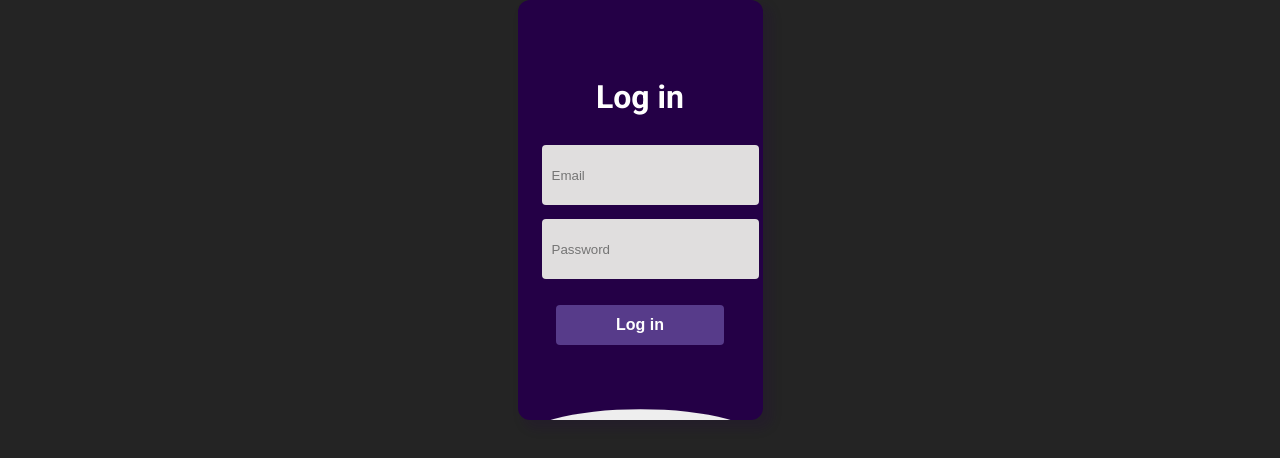
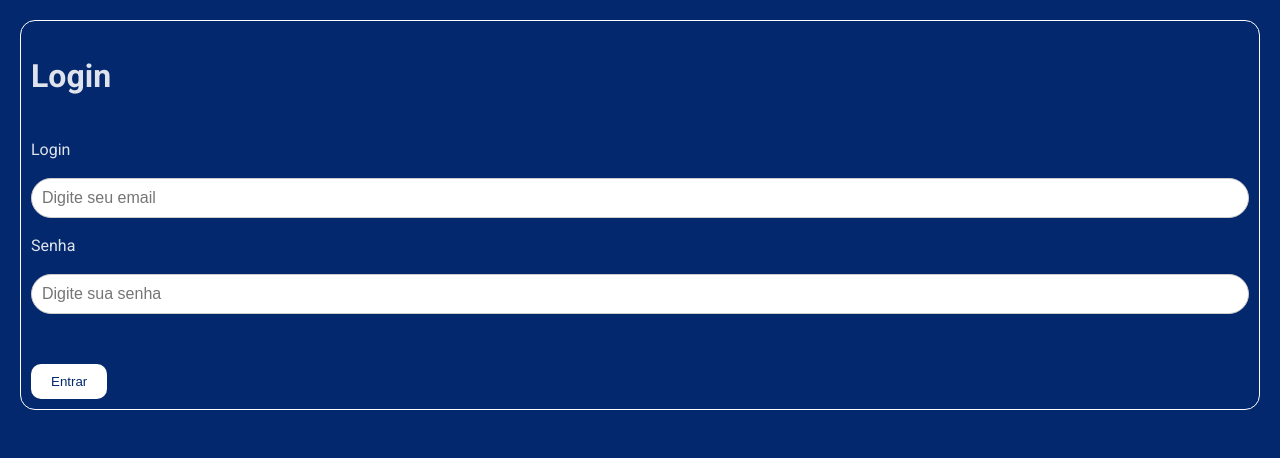
Before and after one commit to werlenx/Jimp, a React (Vite) app: page /login in a window 1280 px wide. Shown: the top 458 px of the page. Built offline with nearby package versions, Linux system fonts and the light colour scheme.

Commit message:
alteraçãode dados e codeigos qu ainda nao seriam comitados

```diff
--- a/index.html
+++ b/index.html
@@ -2,7 +2,7 @@
 <html lang="en">
   <head>
     <meta charset="UTF-8" />
-    <link rel="icon" type="image/svg+xml" href="/public/headIco.jpeg" />
+    <link rel="icon" type="image/svg+xml" href="/headIco.jpeg" />
     <meta name="viewport" content="width=device-width, initial-scale=1.0" />
     <title>JINP</title>
   </head>
--- /dev/null
+++ b/src/components/Input.jsx
@@ -0,0 +1,13 @@
+import { InStyled } from "./InputStyled";
+
+export default function In (props) {
+    return (
+        <InStyled
+            type={props.type || "text"}  // Define o tipo de input, por padrão é "text"
+            name={props.name}            // Define o nome do input
+            value={props.value}          // Define o valor do input
+            onChange={props.onChange}    // Define o evento onChange
+            placeholder={props.placeholder}  // Define o placeholder
+        />
+    );
+}
--- /dev/null
+++ b/src/components/InputStyled.jsx
@@ -0,0 +1,15 @@
+import styled from "styled-components";
+
+export const InStyled = styled.input`
+  padding: 10px;
+  border: 1px solid #ccc;
+  border-radius: 30px;
+  font-size: 16px;
+  width: 100%;
+  box-sizing: border-box;
+
+  &:focus {
+    border-color: #8c00ff;
+    outline: none;
+  }
+`;
--- a/src/components/cardRank/CardRank.jsx
+++ b/src/components/cardRank/CardRank.jsx
@@ -1,6 +1,6 @@
 import { CardRanckStyled } from "./CardRankStyled";
 
-export default function (props) {
+export default function CardRank (props) {
   return (
     <CardRanckStyled>
       <div className="position">
--- a/src/main.jsx
+++ b/src/main.jsx
@@ -7,6 +7,7 @@ import Home from './pages/Home.jsx'
 import Rank from './pages/Rank.jsx'
 import Agenda from './pages/Agenda.jsx'
 import Login from './pages/LoginADM.jsx'
+import Search from './pages/Search.jsx'
 
 ReactDOM.createRoot(document.getElementById('root')).render(
   <React.StrictMode>
@@ -17,6 +18,7 @@ ReactDOM.createRoot(document.getElementById('root')).render(
         <Route path="/rank" element={<Rank />} />
         <Route path="/agenda" element={<Agenda />} />
         <Route path="/login" element={<Login />} />
+        <Route path="/search" element={<Search />} />
       </Routes>
     </Router>
   </React.StrictMode>,
--- a/src/pages/Agenda.jsx
+++ b/src/pages/Agenda.jsx
@@ -22,7 +22,7 @@ export default function Agenda() {
         <CheckItem
           title="Desafio 3: Inscrição dos times"
           date="de 20 a 25 de Julho"
-          status={false}
+          status={true}
         />
         <CheckItem
           title="Desafio 4: Produto sustentável"
--- a/src/pages/LoginADM.jsx
+++ b/src/pages/LoginADM.jsx
@@ -1,28 +1,49 @@
+import React, { useState } from "react";
+import In from "../components/Input";
 import { LoginStyled } from "./LoginStyled";
+import { Link } from "react-router-dom";
+
 export default function Login() {
+  const [email, setEmail] = useState("");
+  const [password, setPassword] = useState("");
+
+  const handleEmailChange = (e) => {
+    setEmail(e.target.value);
+  };
+
+  const handlePasswordChange = (e) => {
+    setPassword(e.target.value);
+  };
+
+  const handleSubmit = (e) => {
+    e.preventDefault();
+    // Adicione a lógica de autenticação aqui
+    console.log("Email:", email);
+    console.log("Senha:", password);
+  };
+
   return (
-    <LoginStyled class="main">
-		  <input type="checkbox" id="chk" aria-hidden="true"/>
-
-			<div class="login">
-				<form class="form">
-					<label for="chk" aria-hidden="true">Log in</label>
-					<input class="input" type="email" name="email" placeholder="Email" required=""/>
-					<input class="input" type="password" name="pswd" placeholder="Password" required=""/>
-					<button>Log in</button>
-				</form>
-			</div>
-
-      <div class="register">
-				<form class="form">
-					<label for="chk" aria-hidden="true">Register</label>
-					<input class="input" type="text" name="txt" placeholder="Username" required=""/>
-					<input class="input" type="email" name="email" placeholder="Email" required=""/>
-					<input class="input" type="password" name="pswd" placeholder="Password" required=""/>
-					<button>Register</button>
-				</form>
-			</div>
-	  </LoginStyled>
-
+    <LoginStyled onSubmit={handleSubmit}>
+      <div>
+        <h1>Login</h1>
+        <p>Login</p>
+        <In
+          type="email"
+          name="email"
+          value={email}
+          onChange={handleEmailChange}
+          placeholder="Digite seu email"
+        />
+        <p>Senha</p>
+        <In
+          type="password"
+          name="password"
+          value={password}
+          onChange={handlePasswordChange}
+          placeholder="Digite sua senha"
+        />
+        <Link to="/search"><button type="submit">Entrar</button></Link>
+      </div>
+    </LoginStyled>
   );
 }
--- a/src/pages/LoginStyled.jsx
+++ b/src/pages/LoginStyled.jsx
@@ -1,101 +1,35 @@
 import styled from "styled-components";
 
 const LoginStyled = styled.div`
-  position: relative;
+  height: 100vh;
+  width: 100vw;
   display: flex;
   flex-direction: column;
-  background-color: #240046;
-  max-height: 420px;
-  overflow: hidden;
-  border-radius: 12px;
-  box-shadow: 7px 7px 10px 3px #24004628;
+  background-color: #04286D;
+  box-sizing: border-box;
+  align-items: center;
+  padding: 20px;
 
-  .form {
+
+
+  div{
+    padding: 10px;
+    box-sizing: border-box;
     display: flex;
     flex-direction: column;
-    gap: 14px;
-    padding: 24px;
+    border: solid 1px #fff;
+    border-radius: 15px;
+    width: 100%;
   }
-
-  /*checkbox to switch from sign up to login*/
-  #chk {
-    display: none;
-  }
-
-  /*Login*/
-  .login {
-    position: relative;
-    width: 100%;
-    height: 100%;
-  }
-
-  .login label {
-    margin: 25% 0 5%;
-  }
-
-  label {
-    color: #fff;
-    font-size: 2rem;
-    justify-content: center;
-    display: flex;
-    font-weight: bold;
+  button{
+    margin-top: 50px;
+    padding: 10px 20px;
+    background-color: #fff;
+    color: #04286D;
+    border: none;
+    border-radius: 10px;
     cursor: pointer;
-    transition: 0.5s ease-in-out;
-  }
-
-  .input {
-    width: 100%;
-    height: 40px;
-    background: #e0dede;
-    padding: 10px;
-    border: none;
-    outline: none;
-    border-radius: 4px;
-  }
-
-  /*Register*/
-  .register {
-    background: #eee;
-    border-radius: 60% / 10%;
-    transform: translateY(5%);
-    transition: 0.8s ease-in-out;
-  }
-
-  .register label {
-    color: #573b8a;
-    transform: scale(0.6);
-  }
-
-  #chk:checked ~ .register {
-    transform: translateY(-60%);
-  }
-
-  #chk:checked ~ .register label {
-    transform: scale(1);
-    margin: 10% 0 5%;
-  }
-
-  #chk:checked ~ .login label {
-    transform: scale(0.6);
-    margin: 5% 0 5%;
-  }
-  /*Button*/
-  .form button {
-    width: 85%;
-    height: 40px;
-    margin: 12px auto 10%;
-    color: #fff;
-    background: #573b8a;
-    font-size: 1rem;
-    font-weight: bold;
-    border: none;
-    border-radius: 4px;
-    cursor: pointer;
-    transition: 0.2s ease-in;
-  }
-
-  .form button:hover {
-    background-color: #6d44b8;
+    transition: background-color 0.3s ease-in-out;
   }
 `;
 export { LoginStyled };
--- a/src/pages/Rank.jsx
+++ b/src/pages/Rank.jsx
@@ -50,21 +50,21 @@ const teams = [
     id: "7",
     name: "Águia",
     pathImg: "./logos/23adm08_aguia.jpeg",
-    points: 200,
+    points: 380,
     class: "24ADM08",
   },
   {
     id: "8",
     name: "Team Fox",
     pathImg: "./logos/23adm08_fox.jpg",
-    points: 100,
+    points: 150,
     class: "23ADM08",
   },
   {
     id: "9",
     name: "Furacão Azul",
     pathImg: "./logos/23adm09_furacao_azul.jpeg",
-    points: 50,
+    points: 250,
     class: "23ADM09",
   },
   {
@@ -99,7 +99,7 @@ const teams = [
     id: "14",
     name: "Águias de fogo",
     pathImg: "./logos/24adm07_aguias_de_fogo.jpeg",
-    points: 50,
+    points: 100,
     class: "24ADM07",
   },
   {
@@ -162,7 +162,7 @@ const teams = [
     id: "23",
     name: "Black Office",
     pathImg: "./logos/24adm04_black_office.jpeg",
-    points: 50,
+    points: 200,
     class: "24ADM04",
   },
   {
--- /dev/null
+++ b/src/pages/Search.jsx
@@ -0,0 +1,15 @@
+import Head from "../components/head/Head";
+import { SearchStyled } from "./SearchStyled";
+import { RankStyled } from "./RankStyled";
+
+export default function Search() {
+  return (
+    <SearchStyled>
+      <Head></Head>
+      <input type="text" placeholder="Pesquisar..." />
+
+      <h2>Resultados da pesquisa</h2>
+
+    </SearchStyled>
+  );
+}
--- /dev/null
+++ b/src/pages/SearchStyled.jsx
@@ -0,0 +1,22 @@
+import { redirect } from "react-router-dom";
+import styled from "styled-components";
+
+const SearchStyled = styled.div`
+    background-color: #04286D;
+    width: 100vw;
+    height: 100vh;
+    display: flex;
+    flex-direction: column;
+    align-items: center;
+    input{
+        width: 80vw;
+        margin: 10px auto;
+        padding: 10px;
+        font-size: 1.2rem;
+        border: none;
+        border-radius: 25px;
+        transition: background-color 0.3s ease;
+    }
+`
+
+export {SearchStyled}
```
Also changed, not shown: src/router/routes.jsx (+13 -13 lines).
